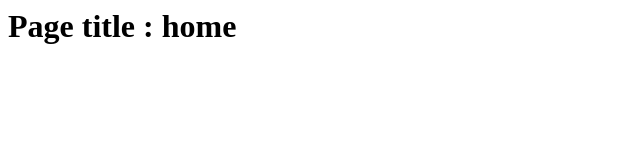
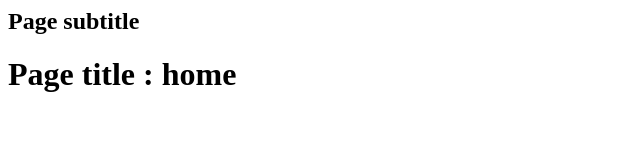
Before and after one commit to stefankbk/gittest, a plain HTML site: page index.html in a window 1280 px wide. Shown: the whole page, without its empty margins (0-640 px from the left). Drawn offline with Linux system fonts and the light colour scheme.

Commit message:
Change content

```diff
--- a/index.html
+++ b/index.html
@@ -1 +1,2 @@
+<h2>Page subtitle</h2>
 <h1>Page title : home </h1>
```
